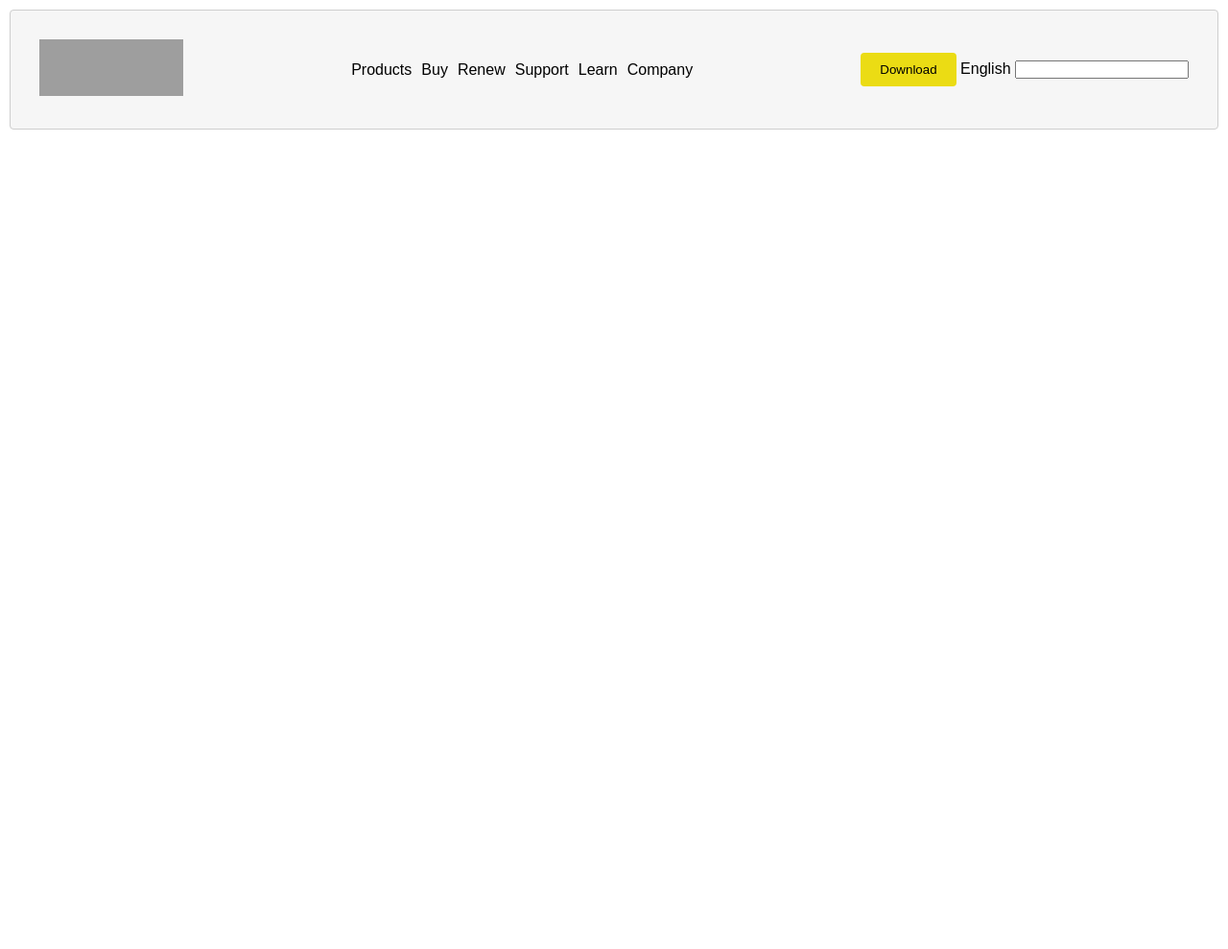
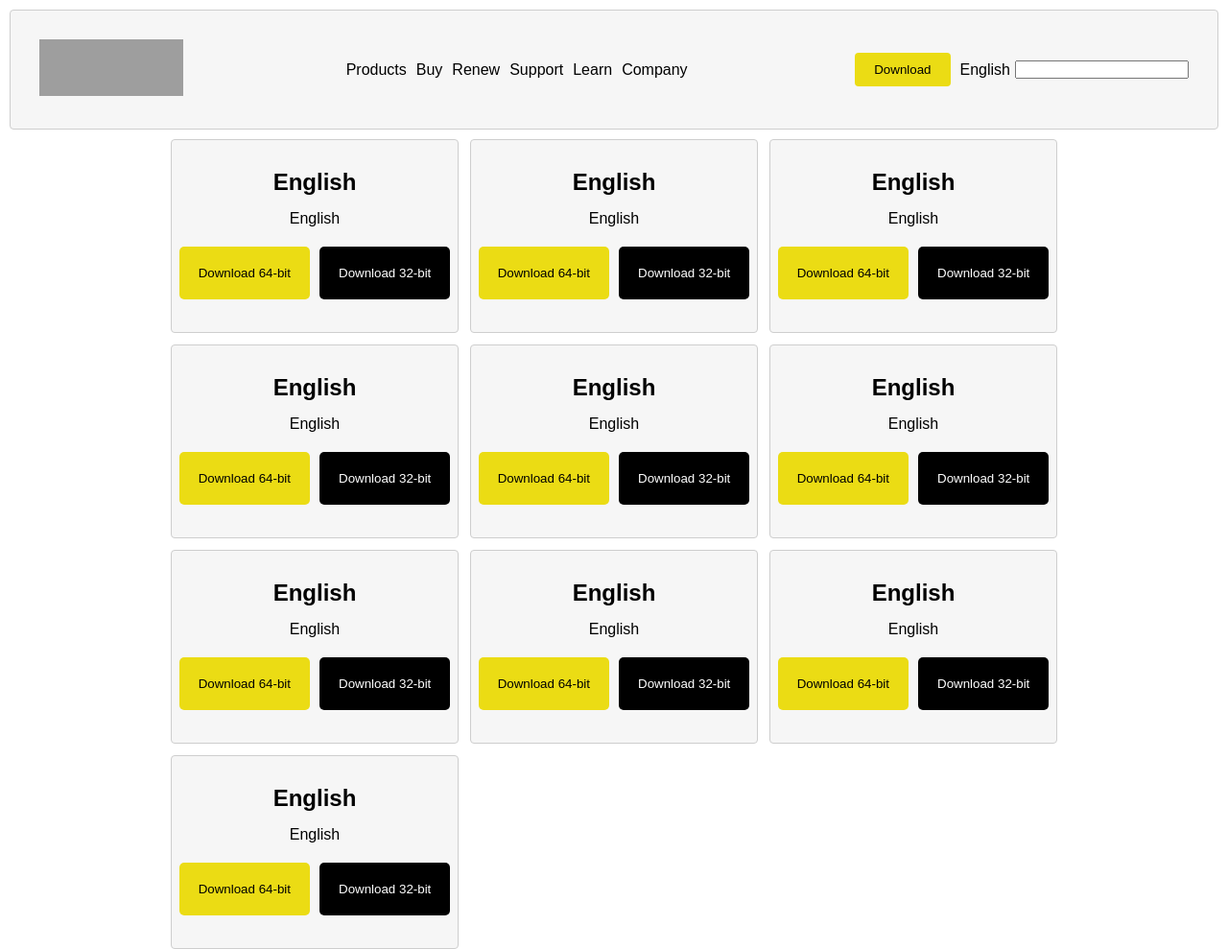
Before and after one commit to chandanyadav-10/Fullstack_development, a plain HTML site: page CSS/Navbar_flexbox/index.html in a window 1280 px wide. Shown: the whole page at 96% size. Before the commit the page ends 800 px from the top, so only its background shows below. Drawn offline with Linux system fonts and the light colour scheme; grey boxes are pictures that could not be loaded.

Commit message:
design layout

```diff
--- a/CSS/Navbar_flexbox/index.html
+++ b/CSS/Navbar_flexbox/index.html
@@ -23,6 +23,9 @@
       padding: 30px;
       border: 1px solid #cecece;
       border-radius: 4px;
+      position: sticky;
+      top: 10px;
+      z-index: 1000;
     }
 
     ul {
@@ -30,6 +33,7 @@
       display: flex;
       align-items: center;
       gap: 10px;
+      flex-wrap: wrap;
     }
 
     .download {
@@ -61,6 +65,55 @@
     .download:hover::before {
       left: 150%;
     }
+
+    .right {
+      display: flex;
+      justify-content: center;
+      align-items: center;
+      flex-wrap: wrap;
+      gap: 5px;
+    }
+
+    .cardContainer {
+      display: grid;
+      grid-template-columns: 300px 300px 300px;
+      /* grid-template-rows: 300px 300px 300px 300px; */
+      justify-content: center;
+      align-items: center;
+      gap: 12px;
+      flex-wrap: wrap;
+      overflow: hidden;
+    }
+
+    .box {
+      height: 200px;
+      background-color: #f6f6f6;
+      border: 1px solid #cecece;
+      border-radius: 4px;
+      display: flex;
+      flex-direction: column;
+      justify-content: center;
+      align-items: center;
+      gap: 15px;
+    }
+
+    button {
+      margin-top: 50px;
+      margin: 5px;
+      border: none;
+      padding: 20px;
+    }
+
+    .btn-64 {
+      background-color: #ebdc14;
+      border-radius: 5px;
+      color: black;
+    }
+    .btn-32 {
+      background-color: black;
+      border-radius: 5px;
+      color: white;
+    }
   </style>
   <body>
     <div class="navbar">
@@ -90,11 +143,94 @@
           </ul>
         </nav>
       </div>
-      <div class="d-l-s">
+      <div class="right">
         <button class="download">Download</button>
         <span class="language">English</span>
         <span class="search"><input type="text" /></span>
       </div>
     </div>
+
+    <div class="cardContainer">
+      <div class="box">
+        <h2>English</h2>
+        <p>English</p>
+        <div class="btn">
+          <a href=""><button class="btn-64">Download 64-bit</button></a
+          ><a href=""><button class="btn-32">Download 32-bit</button></a>
+        </div>
+      </div>
+      <div class="box">
+        <h2>English</h2>
+        <p>English</p>
+        <div class="btn">
+          <a href=""><button class="btn-64">Download 64-bit</button></a
+          ><a href=""><button class="btn-32">Download 32-bit</button></a>
+        </div>
+      </div>
+      <div class="box">
+        <h2>English</h2>
+        <p>English</p>
+        <div class="btn">
+          <a href=""><button class="btn-64">Download 64-bit</button></a
+          ><a href=""><button class="btn-32">Download 32-bit</button></a>
+        </div>
+      </div>
+      <div class="box">
+        <h2>English</h2>
+        <p>English</p>
+        <div class="btn">
+          <a href=""><button class="btn-64">Download 64-bit</button></a
+          ><a href=""><button class="btn-32">Download 32-bit</button></a>
+        </div>
+      </div>
+      <div class="box">
+        <h2>English</h2>
+        <p>English</p>
+        <div class="btn">
+          <a href=""><button class="btn-64">Download 64-bit</button></a
+          ><a href=""><button class="btn-32">Download 32-bit</button></a>
+        </div>
+      </div>
+      <div class="box">
+        <h2>English</h2>
+        <p>English</p>
+        <div class="btn">
+          <a href=""><button class="btn-64">Download 64-bit</button></a
+          ><a href=""><button class="btn-32">Download 32-bit</button></a>
+        </div>
+      </div>
+      <div class="box">
+        <h2>English</h2>
+        <p>English</p>
+        <div class="btn">
+          <a href=""><button class="btn-64">Download 64-bit</button></a
+          ><a href=""><button class="btn-32">Download 32-bit</button></a>
+        </div>
+      </div>
+      <div class="box">
+        <h2>English</h2>
+        <p>English</p>
+        <div class="btn">
+          <a href=""><button class="btn-64">Download 64-bit</button></a
+          ><a href=""><button class="btn-32">Download 32-bit</button></a>
+        </div>
+      </div>
+      <div class="box">
+        <h2>English</h2>
+        <p>English</p>
+        <div class="btn">
+          <a href=""><button class="btn-64">Download 64-bit</button></a
+          ><a href=""><button class="btn-32">Download 32-bit</button></a>
+        </div>
+      </div>
+      <div class="box">
+        <h2>English</h2>
+        <p>English</p>
+        <div class="btn">
+          <a href=""><button class="btn-64">Download 64-bit</button></a
+          ><a href=""><button class="btn-32">Download 32-bit</button></a>
+        </div>
+      </div>
+    </div>
   </body>
 </html>
```
